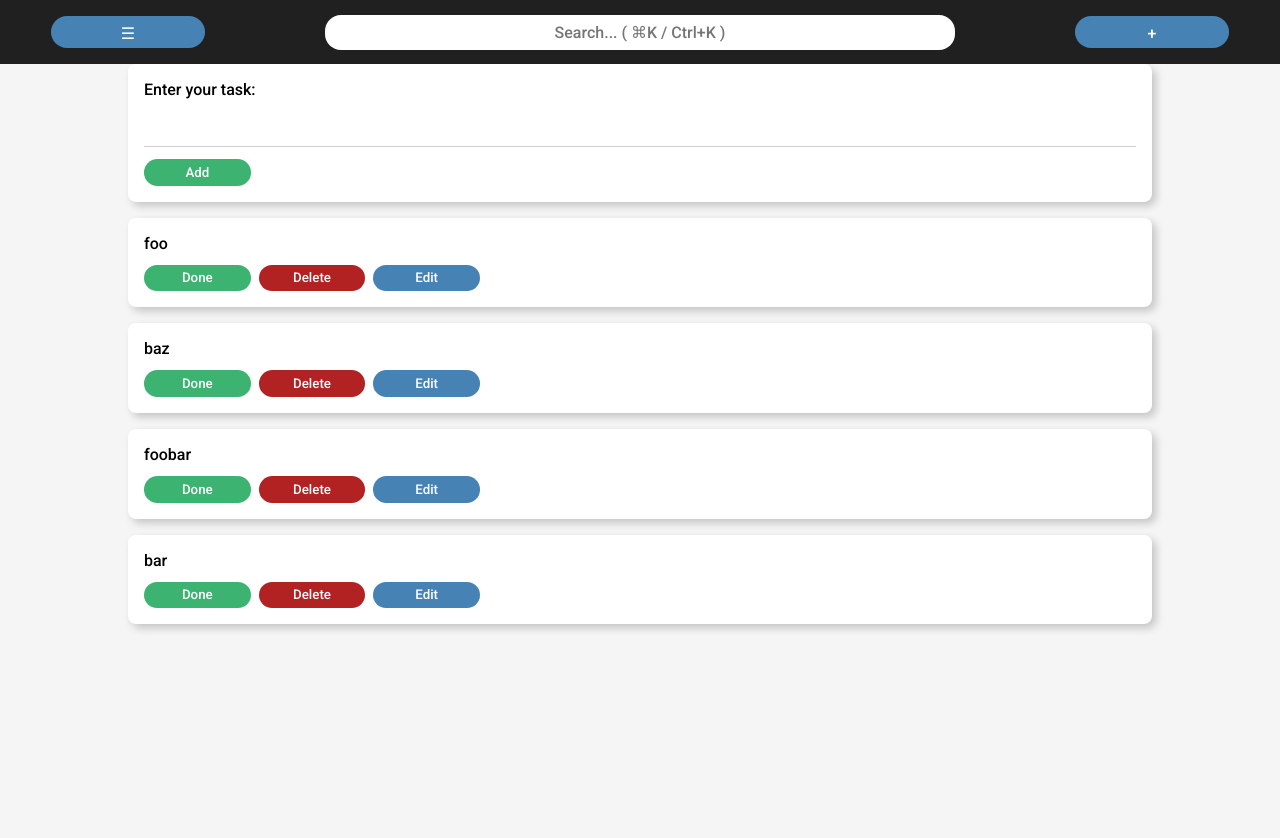
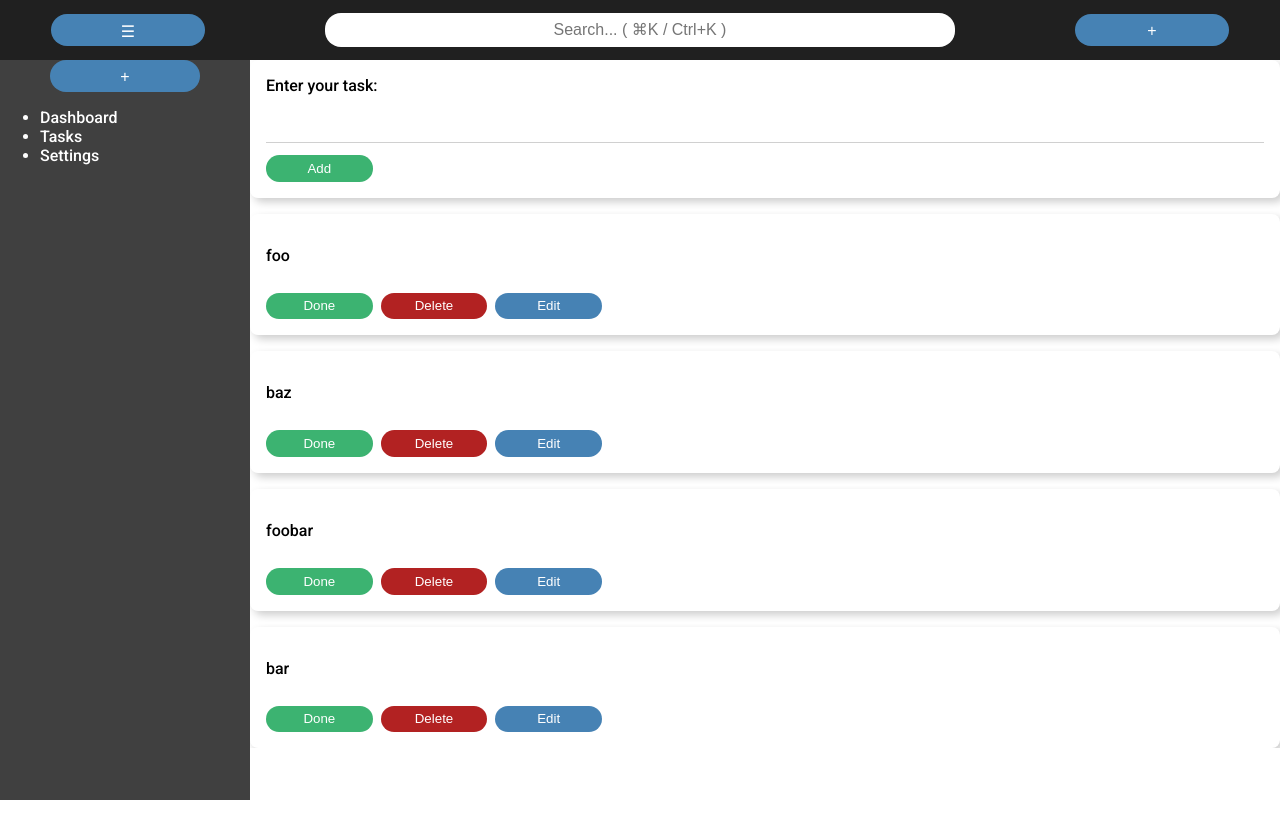
Before and after one commit to patricklubach/todo, a plain HTML site: page public/index.html in a window 1280 px wide. Before the commit the page ends 800 px from the top, so only its background shows below. Drawn offline with Linux system fonts and the light colour scheme.

Commit message:
Do whatever is necessary to make it work again

```diff
--- a/public/eventhandler.js
+++ b/public/eventhandler.js
@@ -18,3 +18,14 @@ search.addEventListener("input", (event) => {
     console.log(filteredTasks);
     Tasks.display(filteredTasks);
 });
+
+/**
+ * Toggles the 'hidden' class on the sidebar element.
+ */
+function toggleSidebar() {
+    const sidebar = document.getElementById('sidebar');
+    sidebar.classList.toggle('hidden');
+}
+
+const sidebarBtn = document.getElementById('sidebar-btn');
+sidebarBtn.onclick = toggleSidebar;
--- a/public/index.html
+++ b/public/index.html
@@ -1,6 +1,9 @@
 <!doctype html>
 <html lang="en">
     <head>
+        <meta charset="UTF-8">
+        <meta name="viewport" content="width=device-width, initial-scale=1.0">
+
         <title>ToDo</title>
 
         <link rel="stylesheet" href="style.css" />
@@ -10,31 +13,50 @@
     </head>
 
     <body>
-        <div id="topnav">
-            <div id="sidepanel-btn-container" class="topnav-container">
-                <button id="sidepanel-btn" class="topnav-item" onclick="toggleSidePanel()">
+        <div id="topbar">
+            <div id="topbar-container-wrapper">
+                <div id="sidebar-btn-container" class="topbar-container">
+                    <button id="sidebar-btn" class="topbar-item" type="button" onclick="togglesidebar()">
                         ☰
                     </button>
                 </div>
-            <div id="search-container" class="topnav-container">
-                <input type="text" id="search" class="topnav-item" placeholder="Search... ( ⌘K / Ctrl+K )">
+                <div id="search-container" class="topbar-container">
+                    <input type="text" id="search" class="topbar-item" placeholder="Search... ( ⌘K / Ctrl+K )">
                 </div>
-            <div id="create-btn-container" class="topnav-container">
-                <button id="create-task-btn" class="topnav-item" onclick="Tasks.add()">+</button>
+                <div id="create-btn-container" class="topbar-container">
+                    <button id="create-task-btn" class="topbar-item" type="button" onclick="Tasks.add()">+</button>
                 </div>
             </div>
-        <div id="wrapper">
-            <div class="task" id="add-task">
+        </div>
+
+        <div class="wrapper">
+            <aside id="sidebar" class="sidebar">
+                <div id="create-tasklist-container" class="topbar-container">
+                    <button id="create-tasklist-btn" class="topbar-item" type="button" onclick="Tasks.add()">+</button>
+                </div>
+                <nav>
+                    <ul>
+                        <li>Dashboard</li>
+                        <li>Tasks</li>
+                        <li>Settings</li>
+                    </ul>
+                </nav>
+            </aside>
+
+            <main id="main-content">
+                <div id="content-container">
+                    <div id="add-task" class="task">
                         <label for="add-todo">Enter your task:</label>
                         <div class="editor">
                             <div id="description" contenteditable="true"></div>
                         </div>
-                <button class="add-button done-button" onclick="Tasks.add()">
+                        <button class="add-button done-button" type="button" onclick="Tasks.add()">
                             Add
                         </button>
                     </div>
                     <div id="tasks"></div>
-            <div id="error" style="display: none; color: red"></div>
+                </div>
+            </main>
         </div>
     </body>
 
--- a/public/style.css
+++ b/public/style.css
@@ -1,6 +1,15 @@
-* {
+:root {
+    --topbar-height: 60px;
+    --sidebar-width: 250px;
+}
+
+body {
+    /* colors */
+
+    /* Layout */
     margin: 0;
     padding: 0;
+    min-height: 100vh;
     font-family: "Roboto", sans-serif;
     font-optical-sizing: auto;
     font-weight: 500;
@@ -8,32 +17,31 @@
     font-variation-settings: "wdth" 100;
 }
 
-body {
-    font-family: sans-serif;
-    background-color: whitesmoke;
-    background-position: center; /* Center the image */
-    background-repeat: no-repeat; /* Do not repeat the image */
-    background-size: auto;
-    background-attachment: fixed;
+/* ---------- topbar ---------- */
+#topbar {
+    width: 100%;
+    height: var(--topbar-height);
+    background-color: #202020;
+    position: fixed;
+    top: 0;
+    z-index: 1000;
+    justify-content: center;
 }
 
-/* ---------- TOPNAV ---------- */
-#topnav {
-    background-color: #202020;
-    position: sticky;
-    top: 0;
+#topbar-container-wrapper {
+    width: inherit;
+    height: inherit;
     display: flex;
-    height: 4em;
-    width: 100%;
+    flex-direction: row;
 }
 
-.topnav-container {
+.topbar-container {
     display: flex;
     align-items: center;
     justify-content: center;
 }
 
-.topnav-item {
+.topbar-item {
     color: white;
     font-size: 1em;
     text-align: center;
@@ -43,7 +51,7 @@ body {
     border-radius: 1em;
 }
 
-.topnav-container button {
+.topbar-container button {
     border: none;
     font-size: 1em;
     width: 60%;
@@ -52,7 +60,7 @@ body {
     background-color: steelblue;
 }
 
-#sidepanel-btn-container {
+#sidebar-btn-container {
     flex: 1;
 }
 
@@ -64,20 +72,45 @@ body {
     flex: 1;
 }
 
-/* ---------- SIDE NAV ---------- */
+/*
+--------------- WRAPPER ---------------
+Container for sidebar and main content
+*/
 
+.wrapper {
+    height: calc(100vh - var(--topbar-height));
+    display: flex;
+    flex: 1;
+    margin-top: var(--topbar-height);
+    overflow: hidden;
+}
 
+/* ---------- SIDEBAR ---------- */
+
+.sidebar {
+    width: var(--sidebar-width);
+    transition: margin-left 0.3s ease;
+    overflow-y: auto;
+    background-color: #404040;
+    color: white;
+}
+
+.sidebar.hidden {
+    margin-left: calc(var(--sidebar-width) * -1);
+}
 
 /* ---------- MAIN ---------- */
 
-#wrapper  {
-    margin: auto;
-    min-width: auto;
-    max-width: 80%;
+#main-content  {
+    flex: 1;
+}
+
+/* Wrapper around add tasks und task items */
+#content-container {
     display: flex;
     flex-direction: column;
-    row-gap: 1em;
-    font-size: 1em;
+    row-gap: 1rem;
+    overflow-y: auto;
 }
 
 #tasks {
```
Also changed, not shown: README.md. Lines whose indentation alone changed are shown as unchanged.
